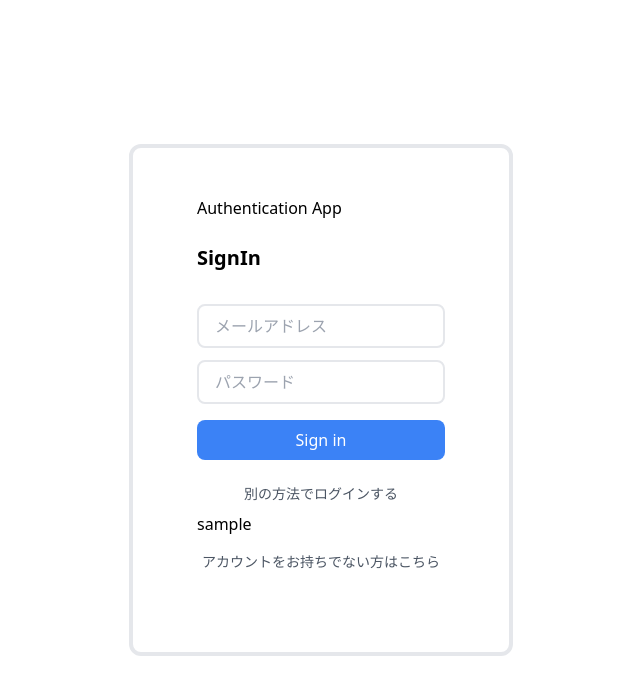
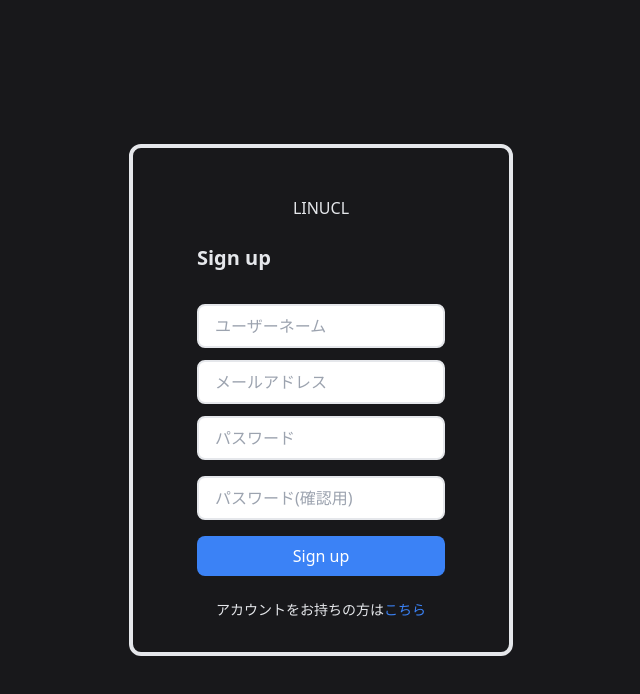
Before and after one commit to ponsAoki/Linucl, a React (Create React App) app in the folder front/: page /sign-up in a window 1280 px wide. Shown: the top 694 px of the page, without its empty margins (319-959 px from the left). Built offline with nearby package versions, Linux system fonts and the light colour scheme; no server answers.

Commit message:
edit SignIn, SignUp pages

```diff
--- a/front/src/pages/SignIn.tsx
+++ b/front/src/pages/SignIn.tsx
@@ -1,4 +1,5 @@
 import { createRef, FC, memo, RefObject, useRef } from "react";
+import { Link } from "react-router-dom";
 import { useSendSignInData } from "../hooks/auth/useSendSignInData";
 
 export const SignIn: FC = memo(() => {
@@ -10,10 +11,10 @@ export const SignIn: FC = memo(() => {
   })
 
   return (
-    <div className="h-screen justify-center flex items-center">
+    <div className="h-screen justify-center flex items-center bg-zinc-900 text-gray-200">
       <div className="box-border w-96 h-[32rem] px-16 py-12 border-4 rounded-xl">
-        <h3 className="text-base font-medium">Authentication App</h3>
-        <h2 className="text-xl mt-6 mb-8 font-bold">SignIn</h2>
+        <h3 className="text-base font-medium text-center">LINUCL</h3>
+        <h2 className="text-xl mt-6 mb-8 font-bold">Sign&nbsp;in</h2>
         <form>
           <input
             type="email"
@@ -21,7 +22,7 @@ export const SignIn: FC = memo(() => {
             required
             pattern="^[a-zA-Z0-9_.+-]+@([a-zA-Z0-9][a-zA-Z0-9-]*[a-zA-Z0-9]*\.)+[a-zA-Z]{2,}$"
             placeholder="メールアドレス"
-            className="w-full px-4 py-2 mb-3 outline-none border-2 rounded-lg focus:border-sky-500"
+            className="text-gray-900 w-full px-4 py-2 mb-3 outline-none border-2 rounded-lg"
             ref={refs.current[0]}
           />
           <input
@@ -30,19 +31,25 @@ export const SignIn: FC = memo(() => {
             required
             pattern="\w{8,}"
             placeholder="パスワード"
-            className="w-full px-4 py-2 mb-4 outline-none border-2 rounded-lg focus:border-sky-500"
+            className="text-gray-900 w-full px-4 py-2 mb-4 outline-none border-2 rounded-lg"
             ref={refs.current[1]}
           />
           <button
             className="w-full rounded-lg py-2 bg-blue-500 text-white font-medium hover:opacity-80"
             onClick={() => sendSignInData(refs.current[0].current!.value, refs.current[1].current!.value)}
           >
-            Sign in
+            Sign&nbsp;in
           </button>
         </form>
-        <div className="mt-6 text-sm text-gray-600 text-center">別の方法でログインする</div>
-        <button className="mt-2 mb-4">sample</button>
-        <div className="text-sm text-gray-600 text-center">アカウントをお持ちでない方はこちら</div>
+        {/* <div className="mt-6 text-sm text-gray-600 text-center">別の方法でログインする</div> */}
+        <br />
+        <br />
+        <br />
+        {/* <button className="mt-2 mb-4">sample</button> */}
+        <div className="text-sm text-center">
+          アカウントをお持ちでない方は
+          <Link to="/sign-up" className="text-blue-500">こちら</Link>
+        </div>
       </div>
     </div>
   )
--- a/front/src/pages/SignUp.tsx
+++ b/front/src/pages/SignUp.tsx
@@ -1,28 +1,38 @@
 import { createRef, FC, memo, RefObject, useRef } from "react";
+import { Link } from "react-router-dom";
 import { useSendSignInData } from "../hooks/auth/useSendSignInData";
 
 export const SignUp: FC = memo(() => {
   const { sendSignInData } = useSendSignInData();
   const refs = useRef<RefObject<HTMLInputElement>[]>([]);
-  const FormName = ["email", "password"]; // refを複数定義するために必要
+  const FormName = ["userName", "email", "password", "rePassword"]; // refを複数定義するために必要
   FormName.forEach((_, i) => {
     refs.current[i] = createRef();
   })
 
   return (
-    <div className="h-screen justify-center flex items-center">
+    <div className="h-screen justify-center flex items-center bg-zinc-900 text-gray-200">
       <div className="box-border w-96 h-[32rem] px-16 py-12 border-4 rounded-xl">
-        <h3 className="text-base font-medium">Authentication App</h3>
-        <h2 className="text-xl mt-6 mb-8 font-bold">SignIn</h2>
+        <h3 className="text-base font-medium text-center">LINUCL</h3>
+        <h2 className="text-xl mt-6 mb-8 font-bold">Sign&nbsp;up</h2>
         <form>
+          <input
+            type="userName"
+            name="userName"
+            required
+            pattern="[ -~]{1,16}"
+            placeholder="ユーザーネーム"
+            className="text-gray-900 w-full px-4 py-2 mb-3 outline-none border-2 rounded-lg"
+            ref={refs.current[0]}
+          />
           <input
             type="email"
             name="email"
             required
             pattern="^[a-zA-Z0-9_.+-]+@([a-zA-Z0-9][a-zA-Z0-9-]*[a-zA-Z0-9]*\.)+[a-zA-Z]{2,}$"
             placeholder="メールアドレス"
-            className="w-full px-4 py-2 mb-3 outline-none border-2 rounded-lg focus:border-sky-500"
-            ref={refs.current[0]}
+            className="text-gray-900 w-full px-4 py-2 mb-3 outline-none border-2 rounded-lg"
+            ref={refs.current[1]}
           />
           <input
             type="password"
@@ -30,19 +40,32 @@ export const SignUp: FC = memo(() => {
             required
             pattern="\w{8,}"
             placeholder="パスワード"
-            className="w-full px-4 py-2 mb-4 outline-none border-2 rounded-lg focus:border-sky-500"
-            ref={refs.current[1]}
+            className="text-gray-900 w-full px-4 py-2 mb-4 outline-none border-2 rounded-lg"
+            ref={refs.current[2]}
+          />
+          <input
+            type="rePassword"
+            name="rePassword"
+            required
+            pattern="\w{8,}"
+            placeholder="パスワード(確認用)"
+            className="text-gray-900 w-full px-4 py-2 mb-4 outline-none border-2 rounded-lg"
+            ref={refs.current[3]}
           />
           <button
             className="w-full rounded-lg py-2 bg-blue-500 text-white font-medium hover:opacity-80"
             onClick={() => sendSignInData(refs.current[0].current!.value, refs.current[1].current!.value)}
           >
-            Sign in
+            Sign&nbsp;up
           </button>
         </form>
-        <div className="mt-6 text-sm text-gray-600 text-center">別の方法でログインする</div>
-        <button className="mt-2 mb-4">sample</button>
-        <div className="text-sm text-gray-600 text-center">アカウントをお持ちでない方はこちら</div>
+        {/* <div className="mt-6 text-sm text-gray-600 text-center">別の方法で登録する</div> */}
+        <br />
+        {/* <button className="mt-2 mb-4">sample</button> */}
+        <div className="text-sm text-center">
+          アカウントをお持ちの方は
+          <Link to="/sign-in" className="text-blue-500">こちら</Link>
+        </div>
       </div>
     </div>
   )
```
